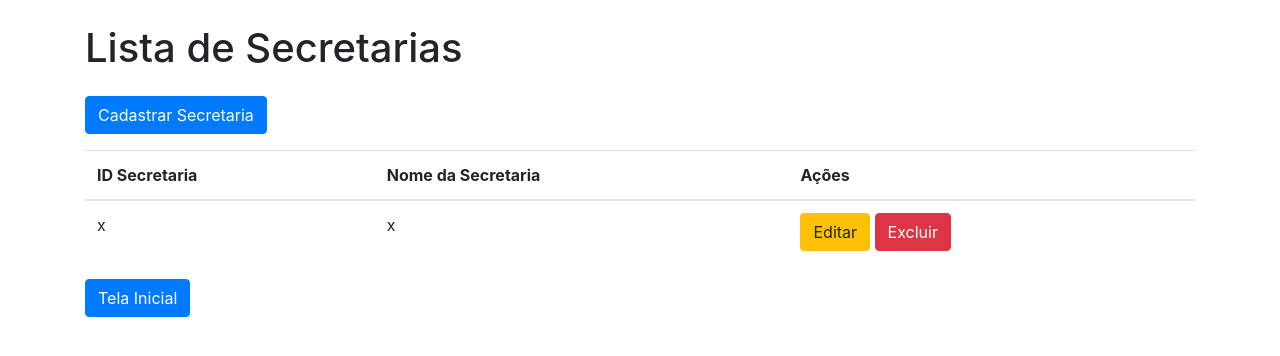
After one commit to FilipeHoffmann/Gestao-Impressoras, a Flask app: page /secretarias in a window 1280 px wide. The commit adds this page. Shown: the top 356 px of the page. Run offline with Flask 3, Linux system fonts and the light colour scheme; a database or web service that is not in the repository returns one stand-in record (values such as "Sample title"); data that the repository does not hold is empty; some libraries are stand-ins or nearby versions.

Commit message:
Adicionada as secretarias

```diff
--- a/app.py
+++ b/app.py
@@ -1,5 +1,6 @@
 from flask import Flask, render_template, request, redirect, url_for
 from controllers.contratos import Contratos
+from controllers.secretarias import Secretarias
 
 app = Flask(__name__)
 
@@ -22,5 +23,20 @@ def update_contrato(id):
 def delete_contrato(id):
     return Contratos.delete_contrato(id)
 
+@app.route('/secretarias', methods=['GET', 'POST'])
+def secretarias():
+    if request.method == 'GET':
+        return Secretarias.get_secretarias()
+    elif request.method == 'POST':
+        return Secretarias.create_secretaria()
+
+@app.route('/secretarias/update', methods=['POST'])
+def update_secretaria():
+    return Secretarias.update_secretaria()
+
+@app.route('/secretarias/delete/<int:id>', methods=['POST'])
+def delete_secretaria(id):
+    return Secretarias.delete_secretaria(id)
+
 if __name__ == '__main__':
     app.run(port=3200, debug=True)
--- /dev/null
+++ b/controllers/secretarias.py
@@ -0,0 +1,60 @@
+from flask import render_template, request, redirect, url_for
+import requests
+
+class Secretarias:
+    @staticmethod
+    def get_secretarias():
+        try:
+            response = requests.get('http://localhost:3100/secretarias')
+            response.raise_for_status()
+            data = response.json()
+            return render_template('secretarias.html', secretarias=data)
+        except requests.RequestException as e:
+            print(f"Erro ao obter secretarias: {e}")
+            return "Erro ao obter secretarias", 500
+
+    @staticmethod
+    def create_secretaria():
+        if request.method == 'POST':
+            new_secretaria = {
+                'idSecretaria': request.form['idSecretaria'],
+                'secretaria': request.form['secretaria']
+            }
+            try:
+                response = requests.post('http://localhost:3100/secretarias', json=new_secretaria)
+                response.raise_for_status()
+                if response.status_code == 201:
+                    return redirect(url_for('secretarias'))
+                else:
+                    return "Erro ao criar secretaria", response.status_code
+            except requests.RequestException as e:
+                print(f"Erro ao criar secretaria: {e}")
+                return "Erro ao criar secretaria", 500
+
+    @staticmethod
+    def update_secretaria():
+        if request.method == 'POST':
+            id = request.form['idSecretaria']
+            updated_secretaria = {
+                'secretaria': request.form['secretaria']
+            }
+            try:
+                response = requests.put(f'http://localhost:3100/secretarias/{id}', json=updated_secretaria)
+                response.raise_for_status()
+                if response.status_code == 200:
+                    return redirect(url_for('secretarias'))
+                else:
+                    return "Erro ao atualizar secretaria", response.status_code
+            except requests.RequestException as e:
+                print(f"Erro ao atualizar secretaria: {e}")
+                return "Erro ao atualizar secretaria", 500
+
+    @staticmethod
+    def delete_secretaria(id):
+        try:
+            response = requests.delete(f'http://localhost:3100/secretarias/{id}')
+            response.raise_for_status()
+            return redirect(url_for('secretarias'))
+        except requests.RequestException as e:
+            print(f"Erro ao excluir secretaria: {e}")
+            return "Erro ao excluir secretaria", 500
--- a/templates/index.html
+++ b/templates/index.html
@@ -12,6 +12,7 @@
     <main>
         <ul>
             <li><a href= {{ url_for('contratos') }} > Contratos</a></li>
+            <li><a href= {{ url_for('secretarias') }} > Secretarias</a></li>
         </ul>
     </main>
 </body>
--- /dev/null
+++ b/templates/secretarias.html
@@ -0,0 +1,122 @@
+<!DOCTYPE html>
+<html lang="en">
+<head>
+    <meta charset="UTF-8">
+    <meta name="viewport" content="width=device-width, initial-scale=1.0">
+    <title>Secretarias</title>
+    <link href="https://stackpath.bootstrapcdn.com/bootstrap/4.5.2/css/bootstrap.min.css" rel="stylesheet">
+</head>
+<body class="container">
+    <h1 class="my-4">Lista de Secretarias</h1>
+
+    <!-- Botão para abrir o modal de cadastro -->
+    <button class="btn btn-primary mb-3" data-toggle="modal" data-target="#createSecretariaModal">Cadastrar Secretaria</button>
+
+    <!-- Modal de Cadastro -->
+    <div class="modal fade" id="createSecretariaModal" tabindex="-1" aria-labelledby="createSecretariaModalLabel" aria-hidden="true">
+        <div class="modal-dialog">
+            <div class="modal-content">
+                <div class="modal-header">
+                    <h5 class="modal-title" id="createSecretariaModalLabel">Cadastrar Secretaria</h5>
+                    <button type="button" class="close" data-dismiss="modal" aria-label="Close">
+                        <span aria-hidden="true">&times;</span>
+                    </button>
+                </div>
+                <div class="modal-body">
+                    <form method="POST" action="{{ url_for('secretarias') }}">
+                        <div class="form-group">
+                            <label for="idSecretaria">ID Secretaria</label>
+                            <input type="text" class="form-control" id="idSecretaria" name="idSecretaria" placeholder="ID Secretaria" required>
+                        </div>
+                        <div class="form-group">
+                            <label for="secretaria">Nome da Secretaria</label>
+                            <input type="text" class="form-control" id="secretaria" name="secretaria" placeholder="Nome da Secretaria" required>
+                        </div>
+                        <button type="submit" class="btn btn-success">Adicionar Secretaria</button>
+                    </form>
+                </div>
+            </div>
+        </div>
+    </div>
+
+    <table class="table">
+        <thead>
+            <tr>
+                <th>ID Secretaria</th>
+                <th>Nome da Secretaria</th>
+                <th>Ações</th>
+            </tr>
+        </thead>
+        <tbody>
+            {% for secretaria in secretarias %}
+            <tr>
+                <td>{{ secretaria.idSecretaria }}</td>
+                <td>{{ secretaria.secretaria }}</td>
+                <td>
+                    <!-- Botão para abrir o modal de edição -->
+                    <button class="btn btn-warning" data-toggle="modal" data-target="#editSecretariaModal{{ secretaria.idSecretaria }}">Editar</button>
+                    <!-- Botão para abrir o modal de exclusão -->
+                    <button class="btn btn-danger" data-toggle="modal" data-target="#deleteSecretariaModal{{ secretaria.idSecretaria }}">Excluir</button>
+                </td>
+            </tr>
+
+            <!-- Modal de Edição -->
+            <div class="modal fade" id="editSecretariaModal{{ secretaria.idSecretaria }}" tabindex="-1" aria-labelledby="editSecretariaModalLabel{{ secretaria.idSecretaria }}" aria-hidden="true">
+                <div class="modal-dialog">
+                    <div class="modal-content">
+                        <div class="modal-header">
+                            <h5 class="modal-title" id="editSecretariaModalLabel{{ secretaria.idSecretaria }}">Editar Secretaria</h5>
+                            <button type="button" class="close" data-dismiss="modal" aria-label="Close">
+                                <span aria-hidden="true">&times;</span>
+                            </button>
+                        </div>
+                        <div class="modal-body">
+                            <form method="POST" action="{{ url_for('update_secretaria', id=secretaria.idSecretaria) }}">
+                                <div class="form-group">
+                                    <label for="editIdSecretaria">ID Secretaria</label>
+                                    <input type="text" class="form-control" id="editIdSecretaria" name="idSecretaria" value="{{ secretaria.idSecretaria }}" required>
+                                </div>
+                                <div class="form-group">
+                                    <label for="editNomeSecretaria">Nome da Secretaria</label>
+                                    <input type="text" class="form-control" id="editNomeSecretaria" name="secretaria" value="{{ secretaria.secretaria }}" required>
+                                </div>
+                                <button type="submit" class="btn btn-primary">Salvar Alterações</button>
+                            </form>
+                        </div>
+                    </div>
+                </div>
+            </div>
+
+            <!-- Modal de Exclusão -->
+            <div class="modal fade" id="deleteSecretariaModal{{ secretaria.idSecretaria }}" tabindex="-1" aria-labelledby="deleteSecretariaModalLabel{{ secretaria.idSecretaria }}" aria-hidden="true">
+                <div class="modal-dialog">
+                    <div class="modal-content">
+                        <div class="modal-header">
+                            <h5 class="modal-title" id="deleteSecretariaModalLabel{{ secretaria.idSecretaria }}">Confirmar Exclusão</h5>
+                            <button type="button" class="close" data-dismiss="modal" aria-label="Close">
+                                <span aria-hidden="true">&times;</span>
+                            </button>
+                        </div>
+                        <div class="modal-body">
+                            Tem certeza de que deseja excluir a secretaria ID {{ secretaria.idSecretaria }}?
+                        </div>
+                        <div class="modal-footer">
+                            <button type="button" class="btn btn-secondary" data-dismiss="modal">Cancelar</button>
+                            <form method="POST" action="{{ url_for('delete_secretaria', id=secretaria.idSecretaria) }}">
+                                <button type="submit" class="btn btn-danger">Excluir</button>
+                            </form>
+                        </div>
+                    </div>
+                </div>
+            </div>
+
+            {% endfor %}
+        </tbody>
+    </table>
+    <div><a class="btn btn-primary mb-3" href="{{ url_for('index') }}">Tela Inicial</a></div>
+
+    <script src="https://code.jquery.com/jquery-3.5.1.slim.min.js"></script>
+    <script src="https://cdn.jsdelivr.net/npm/@popperjs/core@2.5.4/dist/umd/popper.min.js"></script>
+    <script src="https://stackpath.bootstrapcdn.com/bootstrap/4.5.2/js/bootstrap.min.js"></script>
+</body>
+</html>
```
